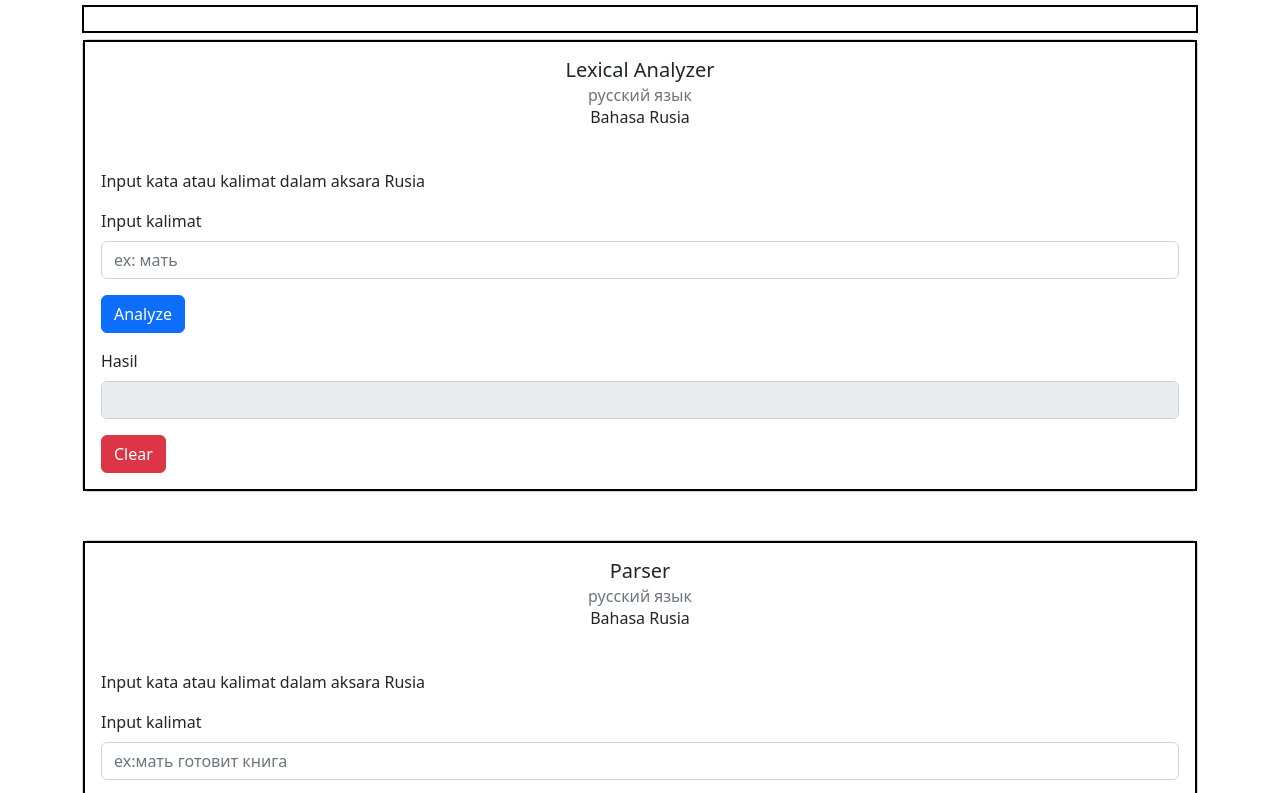
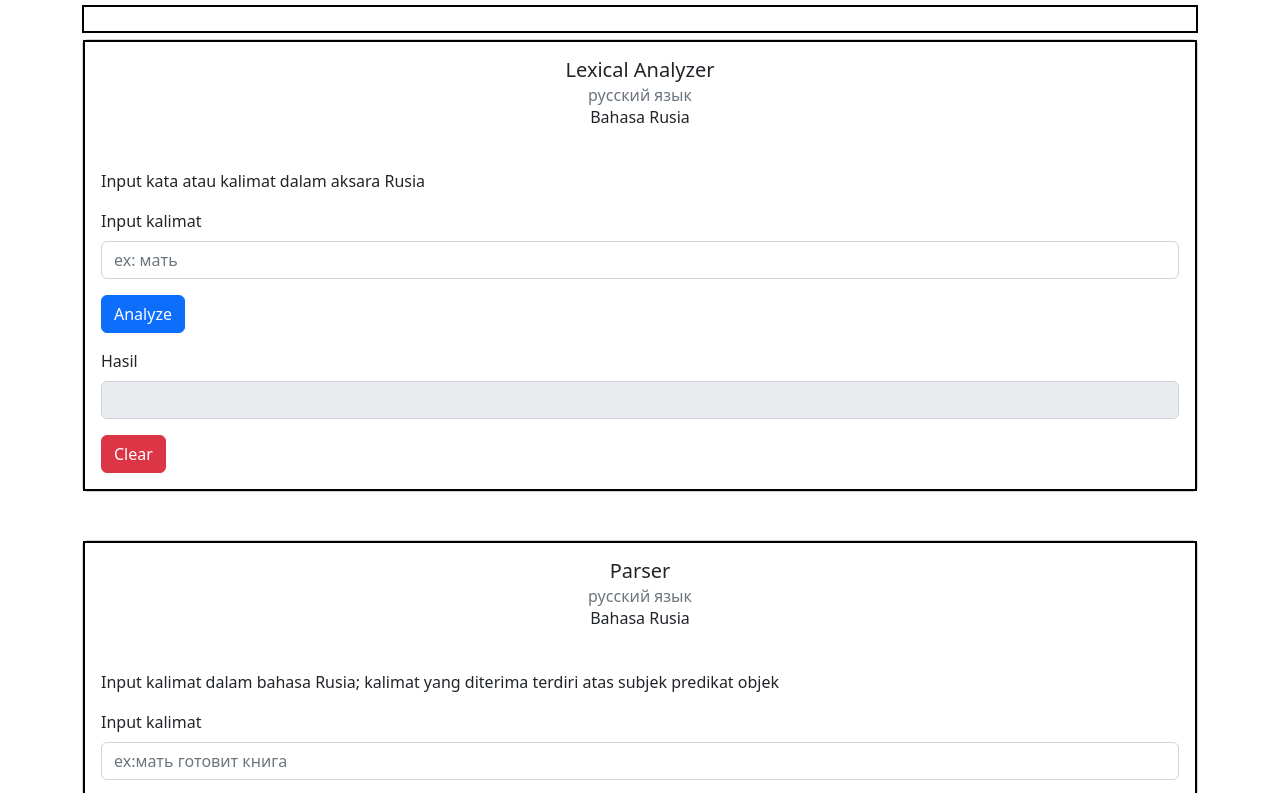
Before and after one commit to khalilullahalfaath/LexicalAnalyzerAndParser, a plain HTML site: page index.html in a window 1280 px wide. Shown: the part 131-924 px from the top of the page. Drawn offline with nearby package versions, Linux system fonts and the light colour scheme.

Commit message:
Update index.html

```diff
--- a/index.html
+++ b/index.html
@@ -55,7 +55,7 @@
                 <h6 class="card-subtitle text-muted" style="text-align: center;" >русский язык</h6>
                 <p style="text-align: center;">Bahasa Rusia</p>
                 <br>
-                <p class="card-text">Input kata atau kalimat dalam aksara Rusia</p>
+                <p class="card-text">Input kalimat dalam bahasa Rusia; kalimat yang diterima terdiri atas subjek predikat objek</p>
                 <div class="mb-3">
                     <label for="input_kalimat" class="form-label">Input kalimat</label>
                     <input type="text" class="form-control" id="input_kalimat_parser" required placeholder="ex:мать готовит книга">
```
